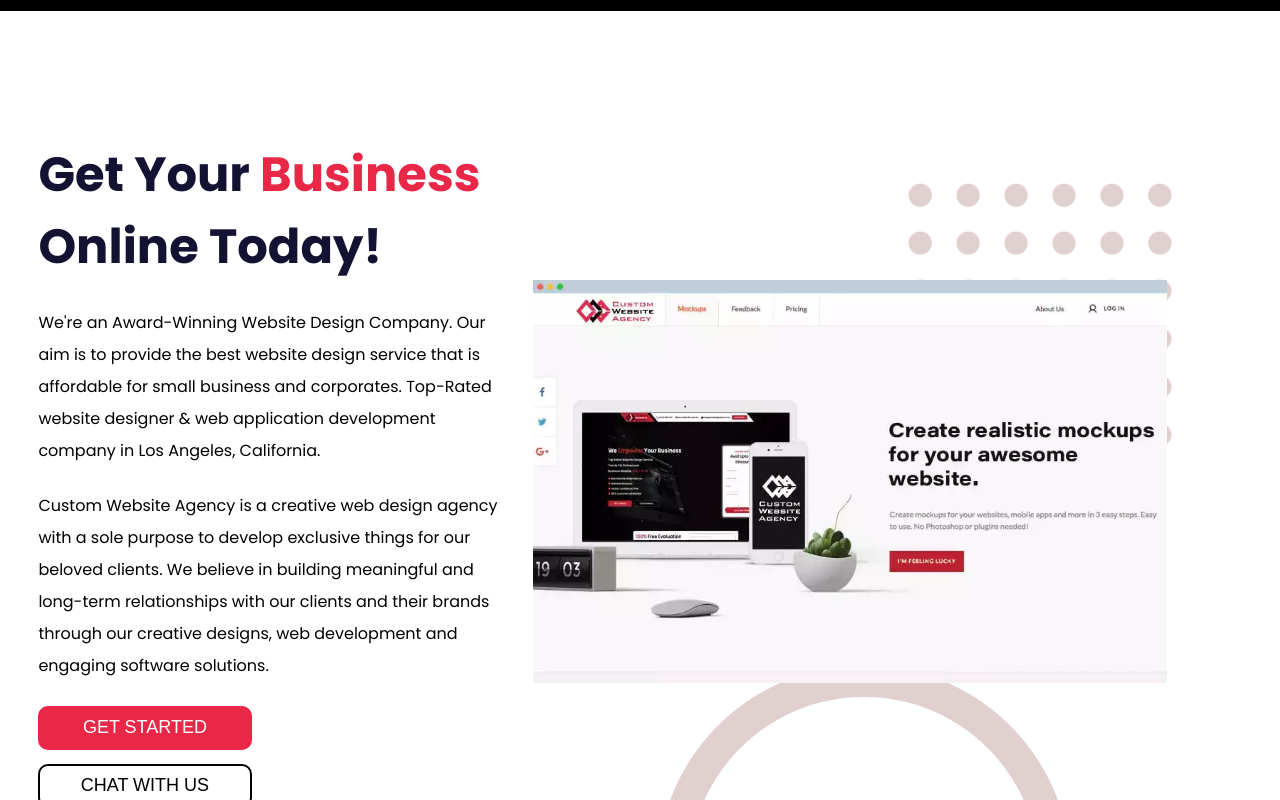
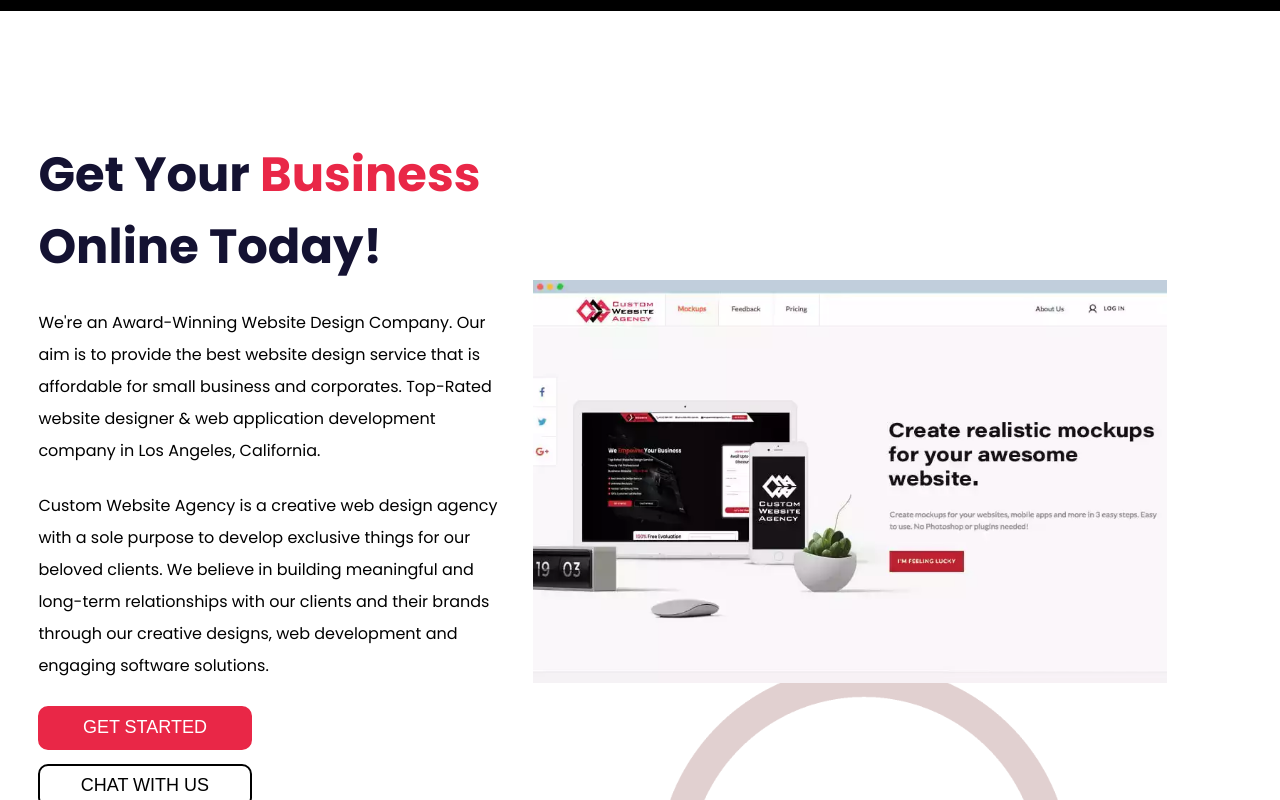
Before and after one commit to ABDULQUDDOS-12/Company-portfolio-website, a React (Create React App) app: page / in a window 1280 px wide. Shown: the part 1120-1920 px from the top of the page. Built offline with nearby package versions, Linux system fonts and the light colour scheme.

Commit message:
testing bg

```diff
--- a/src/components/Online Buissness/Index.module.css
+++ b/src/components/Online Buissness/Index.module.css
@@ -95,10 +95,14 @@
     background-position: top right;
     background-repeat: no-repeat;
     background-size: 50%, 100%; */
-    background: url("../../images/Dots.png"), url('../../images/Circle.png');
+    background: url('../../images/Circle.png');
+    background-position: bottom left;
+    background-repeat: no-repeat;
+    background-size: 100%;
+    /* background: url("../../images/Dots.png"), url('../../images/Circle.png');
     background-position: top right, bottom left;
     background-repeat: no-repeat, no-repeat;
-    background-size: 50%, 100%;
+    background-size: 50%, 100%; */
 }
 
 .foregroundImage img {
```
